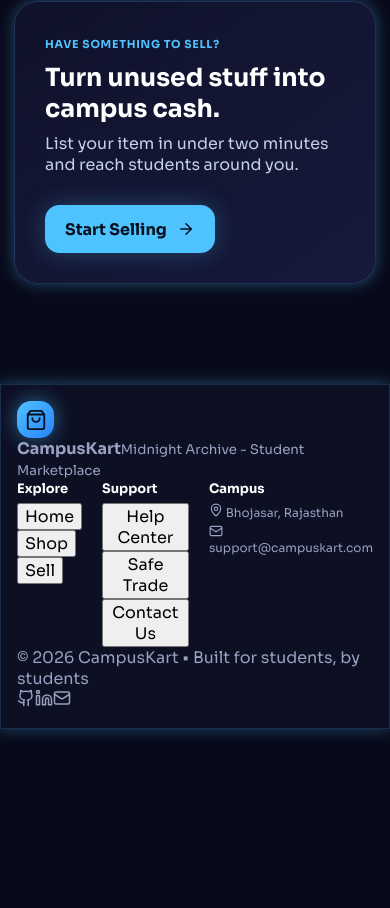
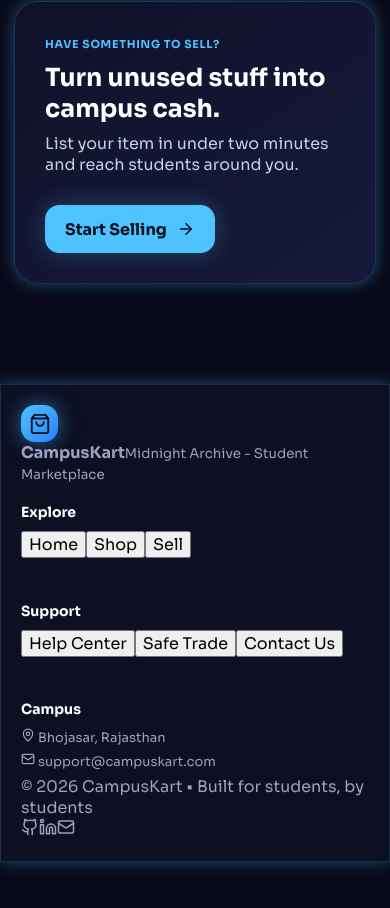
Before and after one commit to Kjangir25/CampusKart, a React (Vite) app in the folder frontend/: page / in a window 390 px wide. Shown: the part 4020-4928 px from the top of the page. Before the commit the page ends 4814 px from the top, so only its background shows below. Built offline with nearby package versions, Linux system fonts and the light colour scheme.

Commit message:
footer css

```diff
--- a/frontend/src/components/footer.css
+++ b/frontend/src/components/footer.css
@@ -1,63 +1,62 @@
 .footer {
-    margin-left: 90px;
-    width: calc(100% - 90px);
-    background: #0a0e26;
-    padding: 18px 28px;
+    width: calc(100% - 80px);
+    margin-left: 80px;
+    background: #0a0e2a;
+    border-top: 1px solid rgba(255, 255, 255, 0.1);
+    padding: 30px 40px;
+    color: #a0a0c0;
     box-sizing: border-box;
-    border-top: 1px solid rgba(255, 255, 255, 0.08);
-    color: #9aa0c0;
 }
 
 .footer-content {
     display: flex;
     justify-content: space-between;
-    align-items: flex-start;
-    gap: 20px;
+    gap: 40px;
+    max-width: 1200px;
+    margin: 0 auto;
 }
 
 .footer-left h3 {
-    color: #fff;
-    font-size: 18px;
-    margin: 0 0 4px 0;
+    color: white;
+    margin: 0 0 5px 0;
 }
 
 .footer-left p {
-    margin: 2px 0;
-    font-size: 12.5px;
-    line-height: 1.3;
+    margin: 4px 0;
+    font-size: 14px;
 }
 
 .footer-tagline {
-    margin-top: 8px !important;
-    font-size: 11px !important;
-    opacity: 0.6;
+    margin-top: 15px !important;
+    font-size: 12px !important;
+    opacity: 0.7;
 }
 
 .footer-links {
     display: flex;
-    gap: 40px;
+    gap: 50px;
 }
 
 .footer-links h4 {
-    color: #fff;
-    font-size: 13px;
-    margin: 0 0 6px 0;
+    color: white;
+    font-size: 14px;
+    margin-bottom: 10px;
 }
 
 .footer-links a,
 .footer-links p {
     display: block;
-    margin: 3px 0;
-    font-size: 12px;
-    line-height: 1.2;
+    font-size: 13px;
+    margin: 6px 0;
+    cursor: pointer;
 }
 
 @media (max-width: 768px) {
     .footer {
+        width: 100%;
         margin-left: 0;
-        width: 100%;
-        padding: 16px;
-        margin-bottom: 65px;
+        padding: 20px;
+        margin-bottom: 70px;
     }
 
     .footer-content {
@@ -65,6 +64,7 @@
     }
 
     .footer-links {
-        gap: 20px;
+        gap: 25px;
+        flex-wrap: wrap;
     }
 }
```
